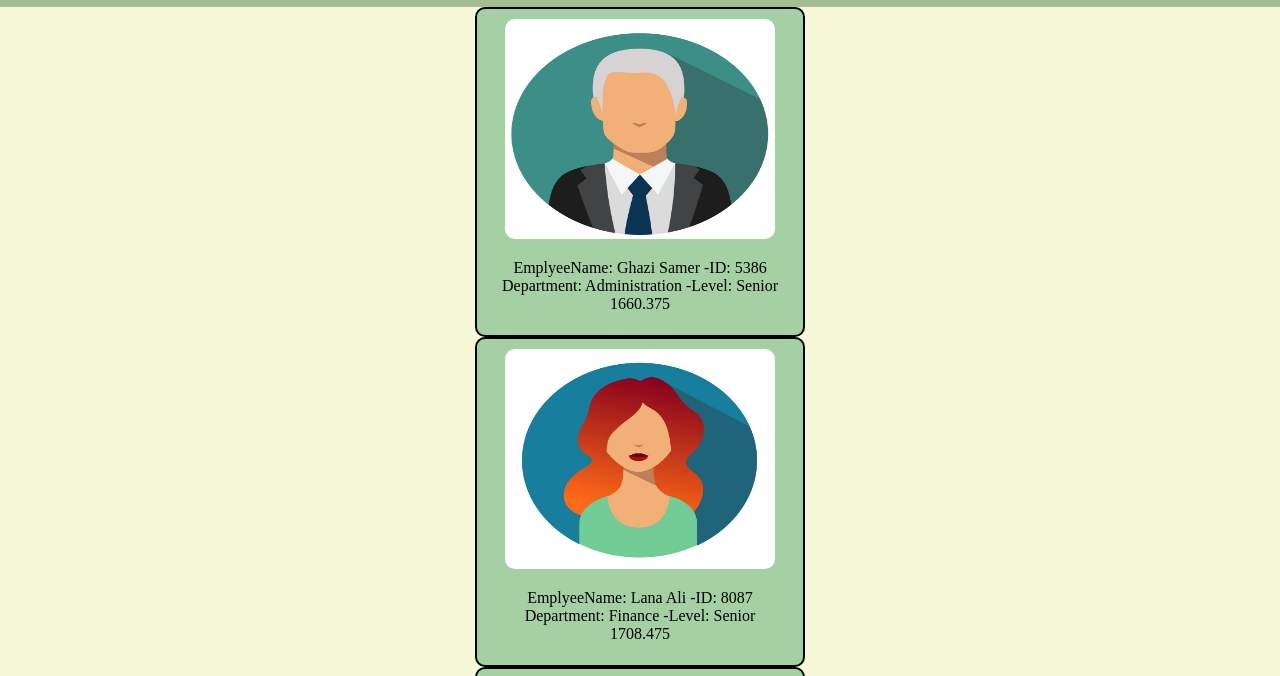
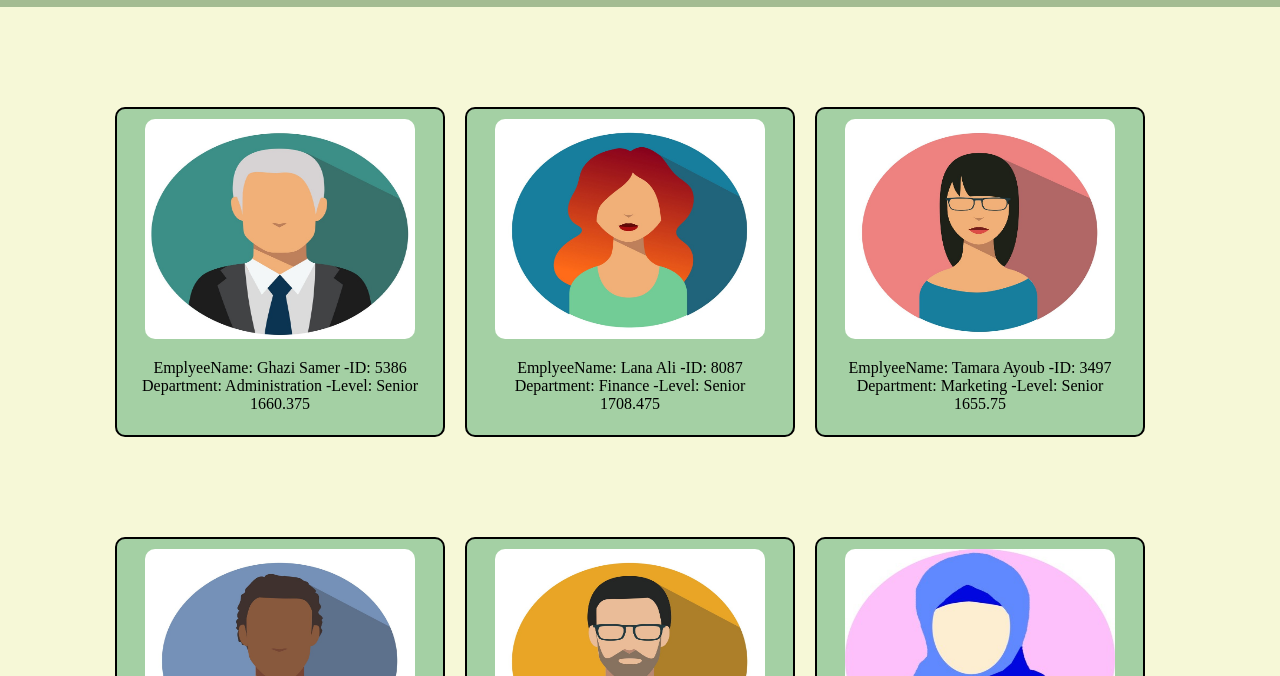
Before and after one commit to muhye98/HR-management-system, a plain HTML site: page index.html in a window 1280 px wide. Shown: the part 50-726 px from the top of the page. Drawn offline with Linux system fonts and the light colour scheme.

Commit message:
fix the styling

```diff
--- a/Style.css
+++ b/Style.css
@@ -29,9 +29,12 @@
 .employees-container {
     background-color: rgb(246, 248, 215);
     display: flex;
-    flex-direction: column;
+    flex-direction: row;
     justify-content: center;
     align-items: center;
+    flex-wrap: wrap;
+    padding-bottom: 200px;
+
 }
 
 .footer {
--- a/app.js
+++ b/app.js
@@ -84,7 +84,8 @@ Employee.prototype.randerEmployee = function () {
     divE.style.width = "330px"
     divE.style.height = "330px"
     divE.style.background = "#A4D0A4"
-    divE.style.margin = " 0 auto"
+    divE.style.marginTop = "100px"
+    divE.style.marginRight = "20px"
     emplyeeImg.style.width = "270px"
     emplyeeImg.style.height = "220px"
     emplyeeImg.style.borderRadius = "10px"
```
